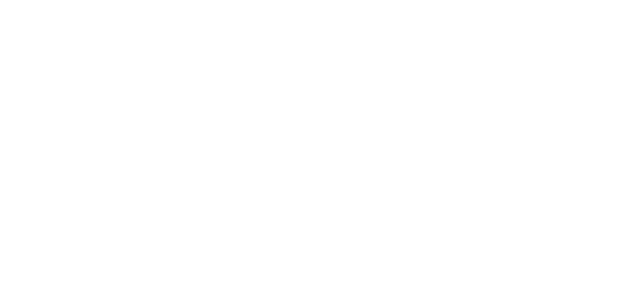
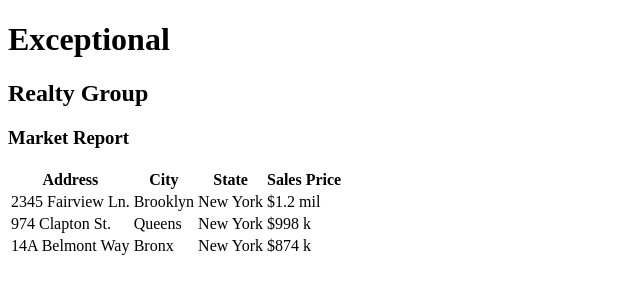
Before and after one commit to gac2117/exceptional-realty, a plain HTML site: page market-report.html in a window 1280 px wide. Shown: the whole page, without its empty margins (0-640 px from the left). Drawn offline with Linux system fonts and the light colour scheme.

Commit message:
add listing table to market-report.html

```diff
--- a/market-report.html
+++ b/market-report.html
@@ -0,0 +1,38 @@
+<!DOCTYPE html>
+<html lang="en">
+  <head>
+    <meta charset="UTF-8">
+    <title>Exceptional Realty Group - Luxury Homes - Market Report</title>
+  </head>
+  <body>
+    <h1>Exceptional</h1>
+    <h2>Realty Group</h2>
+    <h3>Market Report</h3>
+    <table>
+      <tr>
+        <th>Address</th>
+        <th>City</th>
+        <th>State</th>
+        <th>Sales Price</th>
+      </tr>
+      <tr>
+        <td>2345 Fairview Ln.</td>
+        <td>Brooklyn</td>
+        <td>New York</td>
+        <td>$1.2 mil</td>
+      </tr>
+      <tr>
+        <td>974 Clapton St.</td>
+        <td>Queens</td>
+        <td>New York</td>
+        <td>$998 k</td>
+      </tr>
+      <tr>
+        <td>14A Belmont Way</td>
+        <td>Bronx</td>
+        <td>New York</td>
+        <td>$874 k</td>
+      </tr>
+    </table>
+  </body>
+</html>
```
Also changed, not shown: real-estate-listings.html (+2 -2 lines).
